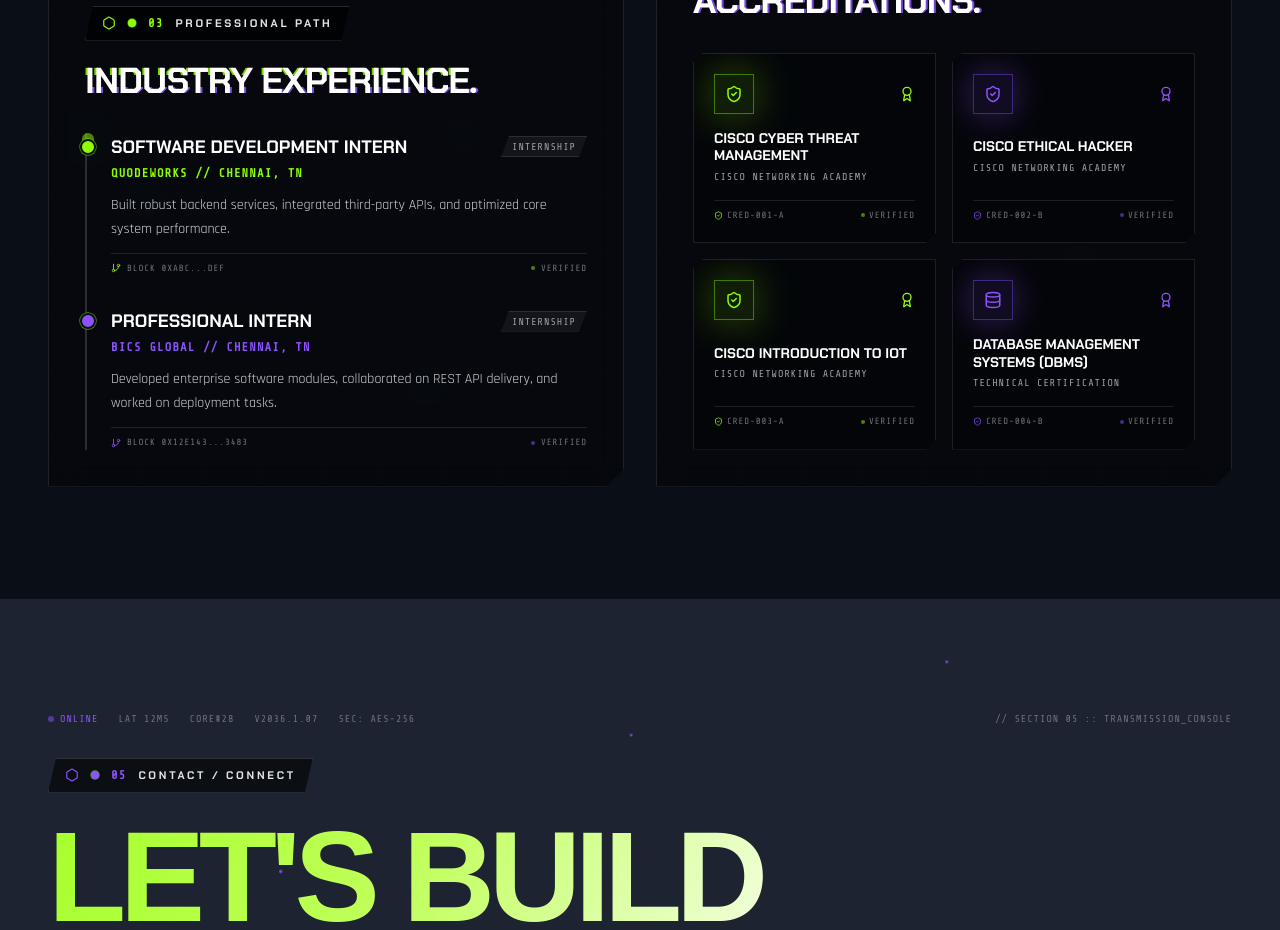
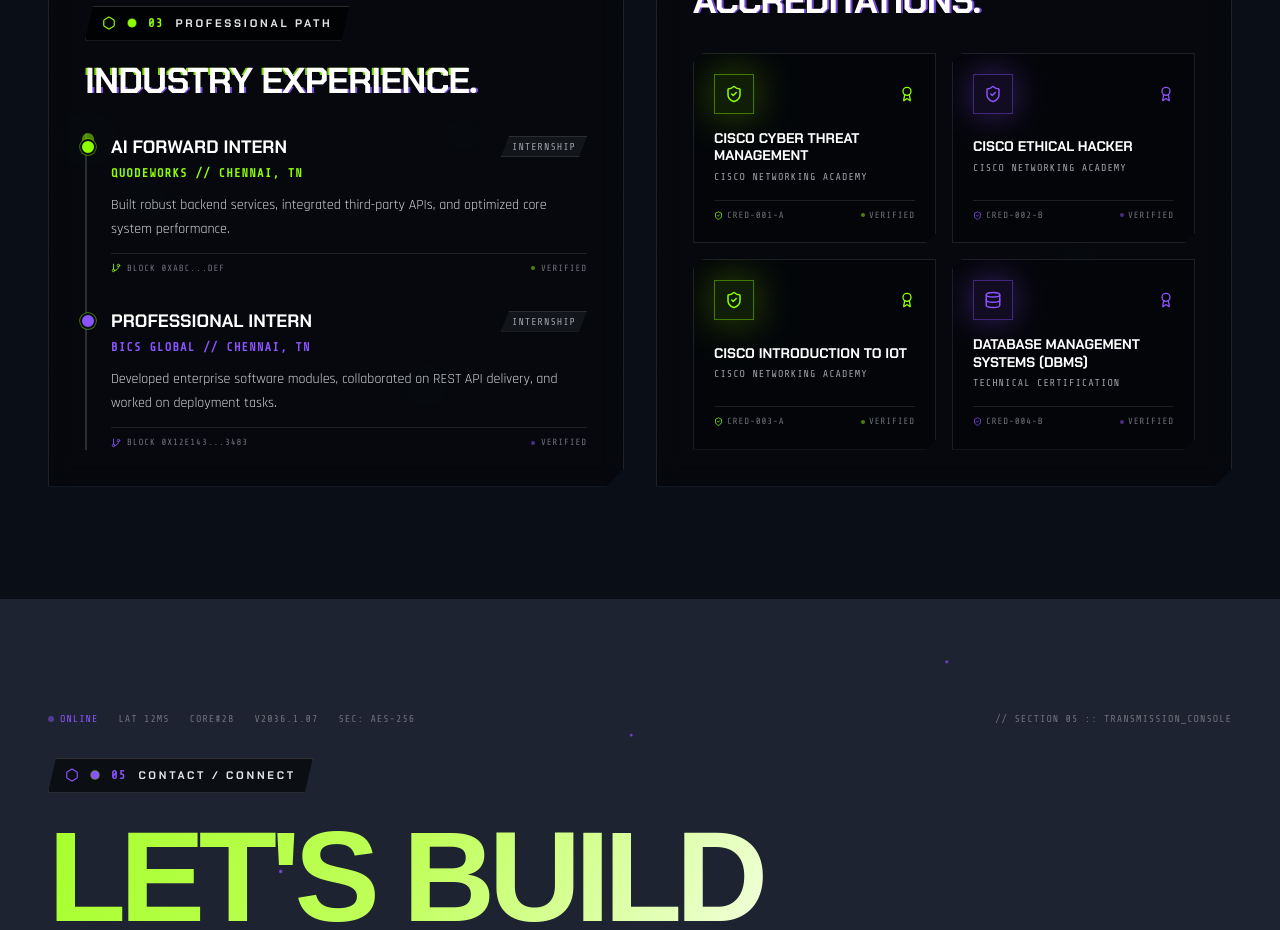
Before and after one commit to Sajith-28/Sajithahamed-portfolio, a React (Vite) app: page / in a window 1280 px wide. Shown: the part 4620-5550 px from the top of the page. Built offline with nearby package versions, Linux system fonts and the light colour scheme; a web font is replaced by a local one.

Commit message:
Update role to AI Forward Intern in experiences

```diff
--- a/App.jsx
+++ b/App.jsx
@@ -210,7 +210,7 @@ const projects = [
 
 const experiences = [
   {
-    role: "Software Development Intern",
+    role: "AI Forward Intern",
     company: "Quodeworks",
     location: "Chennai, TN",
     period: "Internship",
--- a/new/App (1).jsx
+++ b/new/App (1).jsx
@@ -210,7 +210,7 @@ const projects = [
 
 const experiences = [
   {
-    role: "Software Development Intern",
+    role: "AI Forward Intern",
     company: "Quodeworks",
     location: "Chennai, TN",
     period: "Internship",
--- a/src/App.jsx
+++ b/src/App.jsx
@@ -210,7 +210,7 @@ const projects = [
 
 const experiences = [
   {
-    role: "Software Development Intern",
+    role: "AI Forward Intern",
     company: "Quodeworks",
     location: "Chennai, TN",
     period: "Internship",
```
